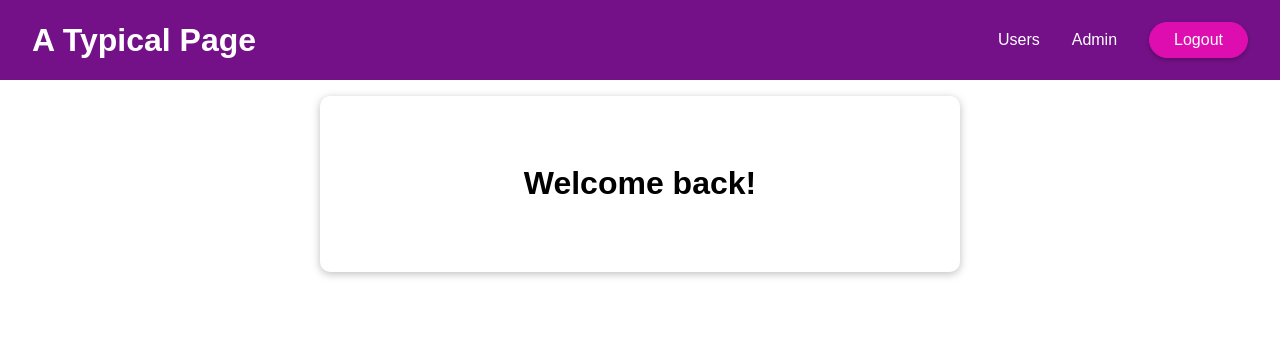
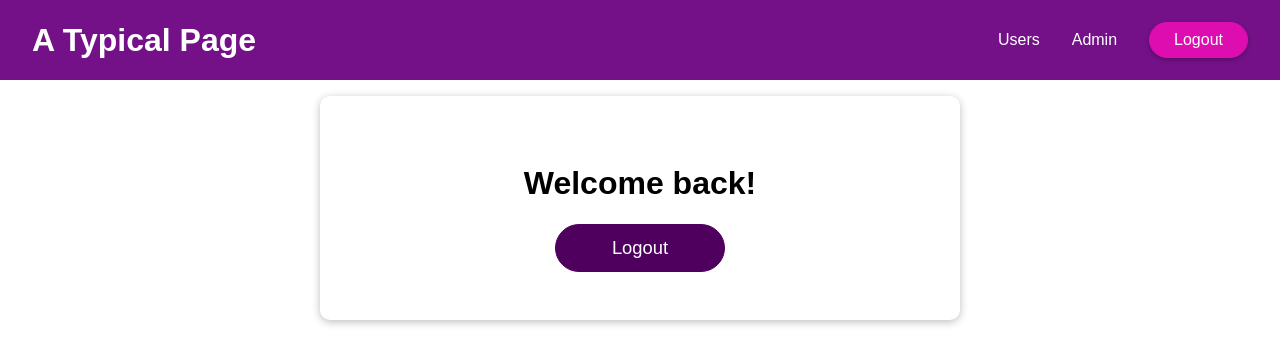
Before and after one commit to Wruthless/react-effects-form, a React (Create React App) app: page / in a window 1280 px wide. Both pictures are taken after typing "name@example.com", "Sample123" into the empty fields and a click on the button "Login". Shown: the top 364 px of the page. Built offline with nearby package versions, Linux system fonts and the light colour scheme.

Commit message:
Cleaning up, completed useContext hook implementation.

```diff
--- a/src/App.js
+++ b/src/App.js
@@ -26,7 +26,10 @@ function App() {
 	};
 
 	return (
-		<AuthContext.Provider value={{ isLoggedIn: isLoggedIn,}}>
+		<AuthContext.Provider value={{
+			isLoggedIn: isLoggedIn,
+			onLogout: logoutHandler
+		}}>
 			<MainHeader/>
 			<main>
 				{!isLoggedIn && <Login onLogin={loginHandler}/>}
--- a/src/components/Home/Home.js
+++ b/src/components/Home/Home.js
@@ -2,11 +2,13 @@ import React from 'react';
 
 import Card from '../UI/Card/Card';
 import classes from './Home.module.css';
+import Button from "../UI/Button/Button";
 
 const Home = (props) => {
   return (
     <Card className={classes.home}>
       <h1>Welcome back!</h1>
+        <Button onClick={props.onLogout}>Logout</Button>
     </Card>
   );
 };
--- a/src/components/MainHeader/MainHeader.js
+++ b/src/components/MainHeader/MainHeader.js
@@ -7,7 +7,7 @@ const MainHeader = (props) => {
   return (
     <header className={classes['main-header']}>
       <h1>A Typical Page</h1>
-      <Navigation onLogout={props.onLogout} />
+      <Navigation/>
     </header>
   );
 };
--- a/src/components/MainHeader/Navigation.js
+++ b/src/components/MainHeader/Navigation.js
@@ -3,7 +3,7 @@ import React, {useContext} from 'react';
 import classes from './Navigation.module.css';
 import AuthContext from "../../store/auth-context";
 
-const Navigation = (props) => {
+const Navigation = () => {
 	const ctx = useContext(AuthContext);
 
 	return (
@@ -21,7 +21,7 @@ const Navigation = (props) => {
 				)}
 				{ctx.isLoggedIn && (
 					<li>
-						<button onClick={props.onLogout}>Logout</button>
+						<button onClick={ctx.onLogout}>Logout</button>
 					</li>
 				)}
 			</ul>
```
